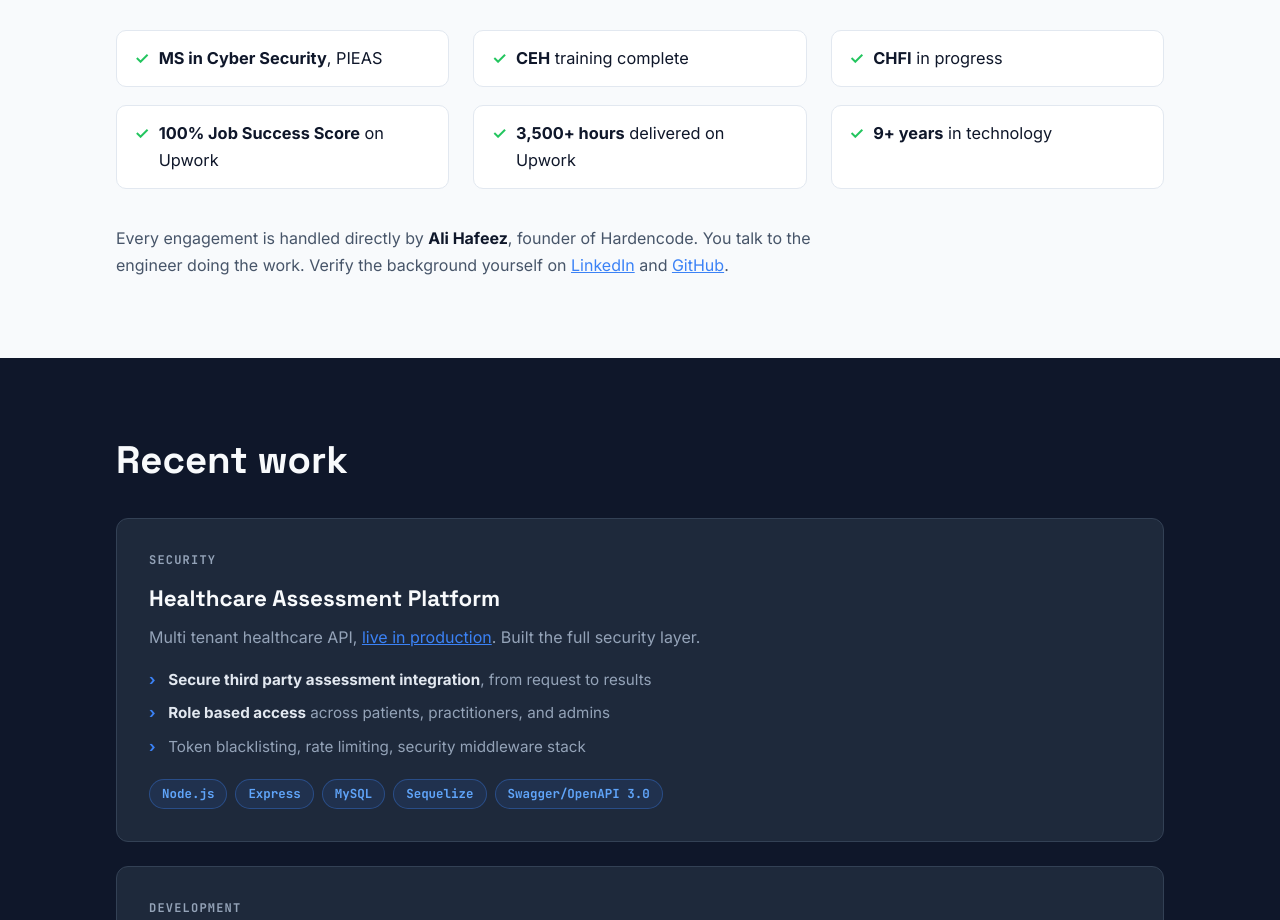
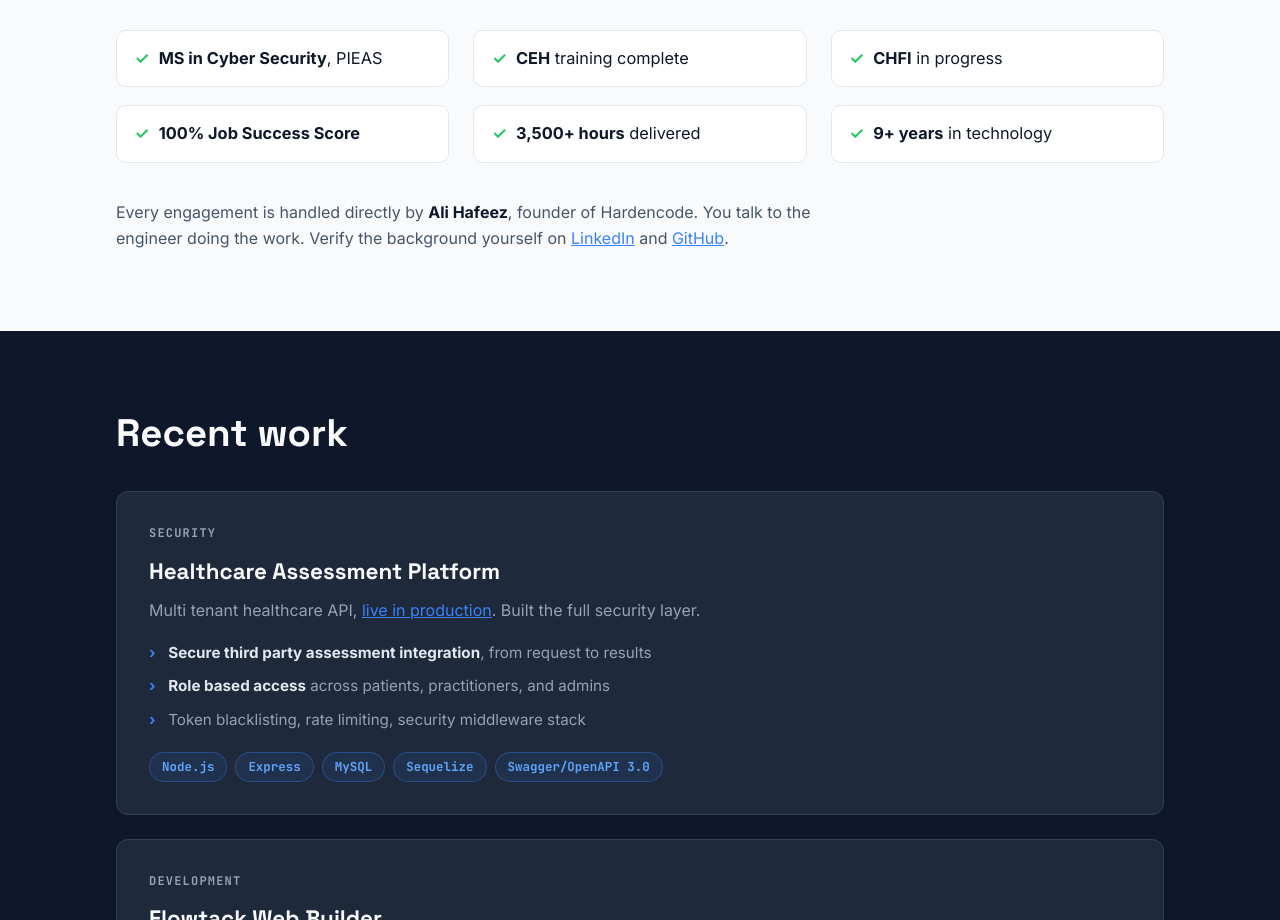
Before and after one commit to AliHafeez337/hardencode-website, a plain HTML site: page index.html in a window 1280 px wide. Shown: the part 1580-2500 px from the top of the page. Drawn offline with Linux system fonts and the light colour scheme.

Commit message:
Remove Upwork wording from proof and switch favicon to blue dot.
The h·c monogram broke at tab size; a centered accent dot reads cleanly at 16px.

```diff
--- a/index.html
+++ b/index.html
@@ -171,8 +171,8 @@
         <li><span class="check" aria-hidden="true">&#10003;</span><span><strong>MS in Cyber Security</strong>, PIEAS</span></li>
         <li><span class="check" aria-hidden="true">&#10003;</span><span><strong>CEH</strong> training complete</span></li>
         <li><span class="check" aria-hidden="true">&#10003;</span><span><strong>CHFI</strong> in progress</span></li>
-        <li><span class="check" aria-hidden="true">&#10003;</span><span><strong>100% Job Success Score</strong> on Upwork</span></li>
-        <li><span class="check" aria-hidden="true">&#10003;</span><span><strong>3,500+ hours</strong> delivered on Upwork</span></li>
+        <li><span class="check" aria-hidden="true">&#10003;</span><span><strong>100% Job Success Score</strong></span></li>
+        <li><span class="check" aria-hidden="true">&#10003;</span><span><strong>3,500+ hours</strong> delivered</span></li>
         <li><span class="check" aria-hidden="true">&#10003;</span><span><strong>9+ years</strong> in technology</span></li>
       </ul>
       <p class="founder-note">Every engagement is handled directly by <strong>Ali Hafeez</strong>, founder of Hardencode. You talk to the engineer doing the work. Verify the background yourself on <a href="https://www.linkedin.com/in/alihafeez337" rel="noopener">LinkedIn</a> and <a href="https://github.com/alihafeez337" rel="noopener">GitHub</a>.</p>
```
Also changed, not shown: icons/apple-touch-icon.png, icons/favicon.ico, icons/favicon.svg, icons/icon-192.png, icons/icon-512.png, 1 other file.
